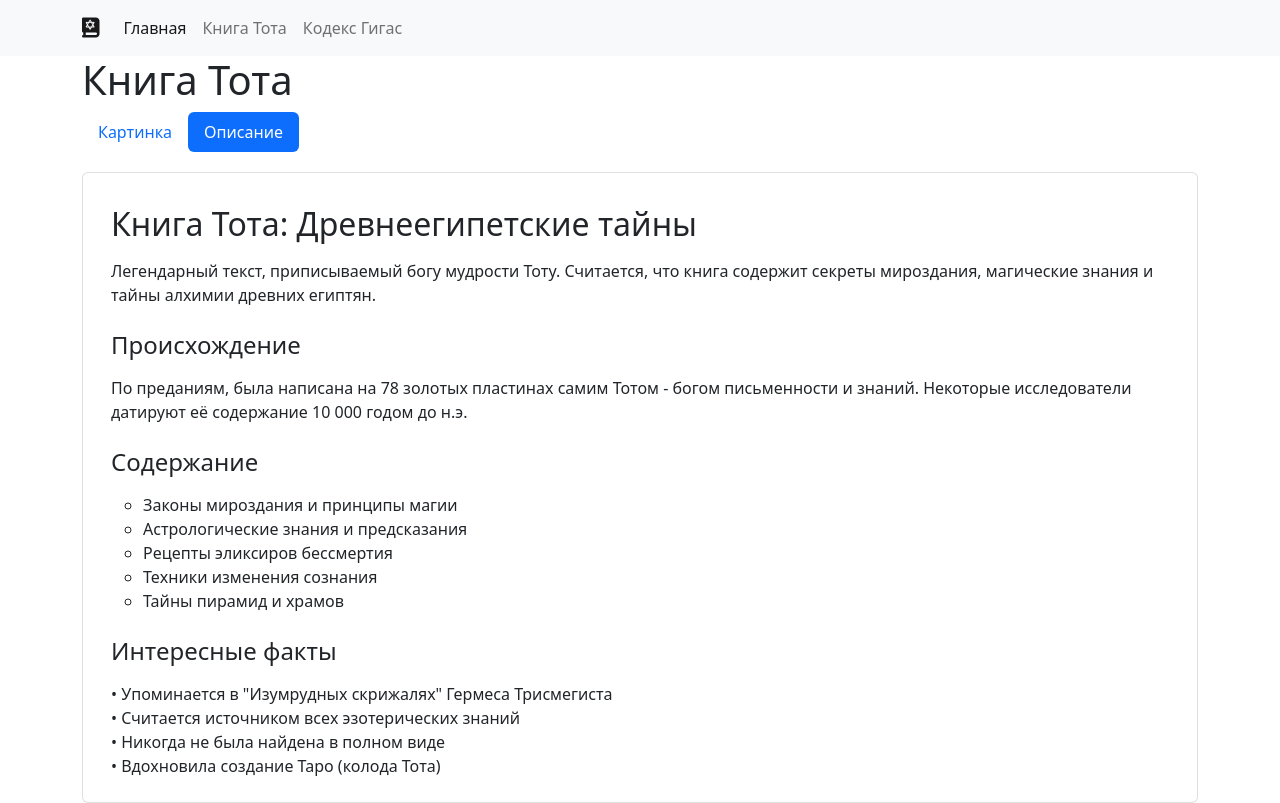
After one commit to stsyy/webBackend, a PHP site: page /tot/info in a window 1280 px wide. The commit adds this page. Run offline with PHP 8.4, Linux system fonts and the light colour scheme; some libraries are stand-ins or nearby versions.

Commit message:
Описание изменений

```diff
--- /dev/null
+++ b/phpinfo.php
@@ -0,0 +1 @@
+<?php phpinfo(); ?>
--- a/index.php
+++ b/public/index.php
@@ -10,7 +10,7 @@
 <body>
 <nav class="navbar navbar-expand-lg navbar-light bg-light">
     <div class="container">
-    <a class="navbar-brand" href="#"><i class="fa-solid fa-book-tanakh"></i></a>
+    <a class="navbar-brand" href="/"><i class="fa-solid fa-book-tanakh"></i></a>
         <button class="navbar-toggler" type="button" data-bs-toggle="collapse" data-bs-target="#navbarNav" aria-controls="navbarNav" aria-expanded="false" aria-label="Toggle navigation">
         <span class="navbar-toggler-icon"></span>
         </button>
@@ -30,13 +30,31 @@
     </div>
 </nav>
 <div class="container">
-<?php if ($_SERVER["REQUEST_URI"] == "/") { ?>
-            Вы на главной странице! =)
-        <?php } elseif ($_SERVER["REQUEST_URI"] == "/tot") { ?>
-            Загадочная, страшная книжка
-        <?php } elseif ($_SERVER["REQUEST_URI"] == "/gigas") { ?>
-            Ну у ребят даже кодекс есть
-        <?php } ?>
+<?php
+    $url = $_SERVER["REQUEST_URI"];
+
+    #echo "Вы на странице: $url, будьте внимательны!<br>";
+
+    if ($url == "/") {
+        require __DIR__ . "/../views/main.php";
+    } elseif ($url == "/tot") {
+        require __DIR__ . "/../views/tot.php";
+    } elseif ($url == "/gigas") {
+        require __DIR__ . "/../views/gigas.php";
+    }
+
+    if ($url == "/gigas/image") {
+        require __DIR__ . "/../views/gigas_image.php";
+    } elseif ($url == "/gigas/info") {
+        require __DIR__ . "/../views/gigas_info.php";
+    }
+
+    if ($url == "/tot/image") {
+        require __DIR__ . "/../views/tot_image.php";
+    } elseif ($url == "/tot/info") {
+        require __DIR__ . "/../views/tot_info.php";
+    }
+?>
 </div>
 </body>
 </html>
--- /dev/null
+++ b/views/tot_info.php
@@ -0,0 +1,53 @@
+<h1>Книга Тота</h1>
+<?php
+    $is_image = $url == "/tot/image";
+?>
+
+<ul class="nav nav-pills">
+  <li class="nav-item">
+    <a class="nav-link <?php if ($is_image) { echo "active"; } ?>" href="/tot/image">
+        Картинка
+    </a>
+  </li>
+  <li class="nav-item">
+    <a class="nav-link <?php if ($is_image==false) { echo "active"; } ?>" href="/tot/info">
+        Описание
+    </a>
+  </li>
+</ul>
+
+<ul class="list-group" style="margin-top: 20px;">
+  <li class="list-group-item">
+    <div class="container mt-4">
+        <h2 class="mb-3">Книга Тота: Древнеегипетские тайны</h2>
+
+        <p class="mb-3">
+            Легендарный текст, приписываемый богу мудрости Тоту. Считается, что книга содержит
+            секреты мироздания, магические знания и тайны алхимии древних египтян.
+        </p>
+
+        <h4 class="mt-4 mb-3">Происхождение</h4>
+        <p class="mb-3">
+            По преданиям, была написана на 78 золотых пластинах самим Тотом - богом письменности
+            и знаний. Некоторые исследователи датируют её содержание 10 000 годом до н.э.
+        </p>
+
+        <h4 class="mt-4 mb-3">Содержание</h4>
+        <ul class="mb-3">
+            <li>Законы мироздания и принципы магии</li>
+            <li>Астрологические знания и предсказания</li>
+            <li>Рецепты эликсиров бессмертия</li>
+            <li>Техники изменения сознания</li>
+            <li>Тайны пирамид и храмов</li>
+        </ul>
+
+        <h4 class="mt-4 mb-3">Интересные факты</h4>
+        <p>
+            • Упоминается в "Изумрудных скрижалях" Гермеса Трисмегиста<br>
+            • Считается источником всех эзотерических знаний<br>
+            • Никогда не была найдена в полном виде<br>
+            • Вдохновила создание Таро (колода Тота)
+        </p>
+    </div>
+  </li>
+</ul>
```
Also changed, not shown: views/gigas.php (added, +11 -0 lines), views/gigas_image.php (added, +23 -0 lines), views/gigas_info.php (added, +51 -0 lines), views/main.php (added, +34 -0 lines), views/tot.php (added, +10 -0 lines), views/tot_image.php (added, +23 -0 lines), public/images/025_picture-47918.gif (renamed from images/025_picture-47918.gif), public/images/dLLFJpit4BtdKrYS5aeEqDiA8KWGLIlQeYGg8CHXiXx0hMD7Nc_-gFfzzzzwlDu9P1SfI8WTp_DuFCypBrUb1-UhXHuC2WrbAVvHk1R_3uGO2WCBl5MePIx-cE76aqs8L7MOANfGElBn2-of1wlc2-L7bVVMr60q22aqWki2FCmrTW4bh3.png (added), public/images/dLRVJnin37xlNn7nT6pq0VPsGWXQnBI9RQYj1WZnu5uCP4kJAfVh3qtxtvSu-5BHwwPEWfxZBuxFN_ovFQyzED_CTAzNQQXhyLtXKlpg2T4N1cPufL3BKdoUuCgJJOXK8SnKEr0wykulsFqEh9dEb1yqtbiJm6GGKca4rmLuc6hi0cfOTF.png (added), public/images/gigas.jpg (added), public/images/gigas2.jpg (added), public/images/s1bwtyzoi3db1.jpg (renamed from images/s1bwtyzoi3db1.jpg), public/images/tot.jpg (added).
